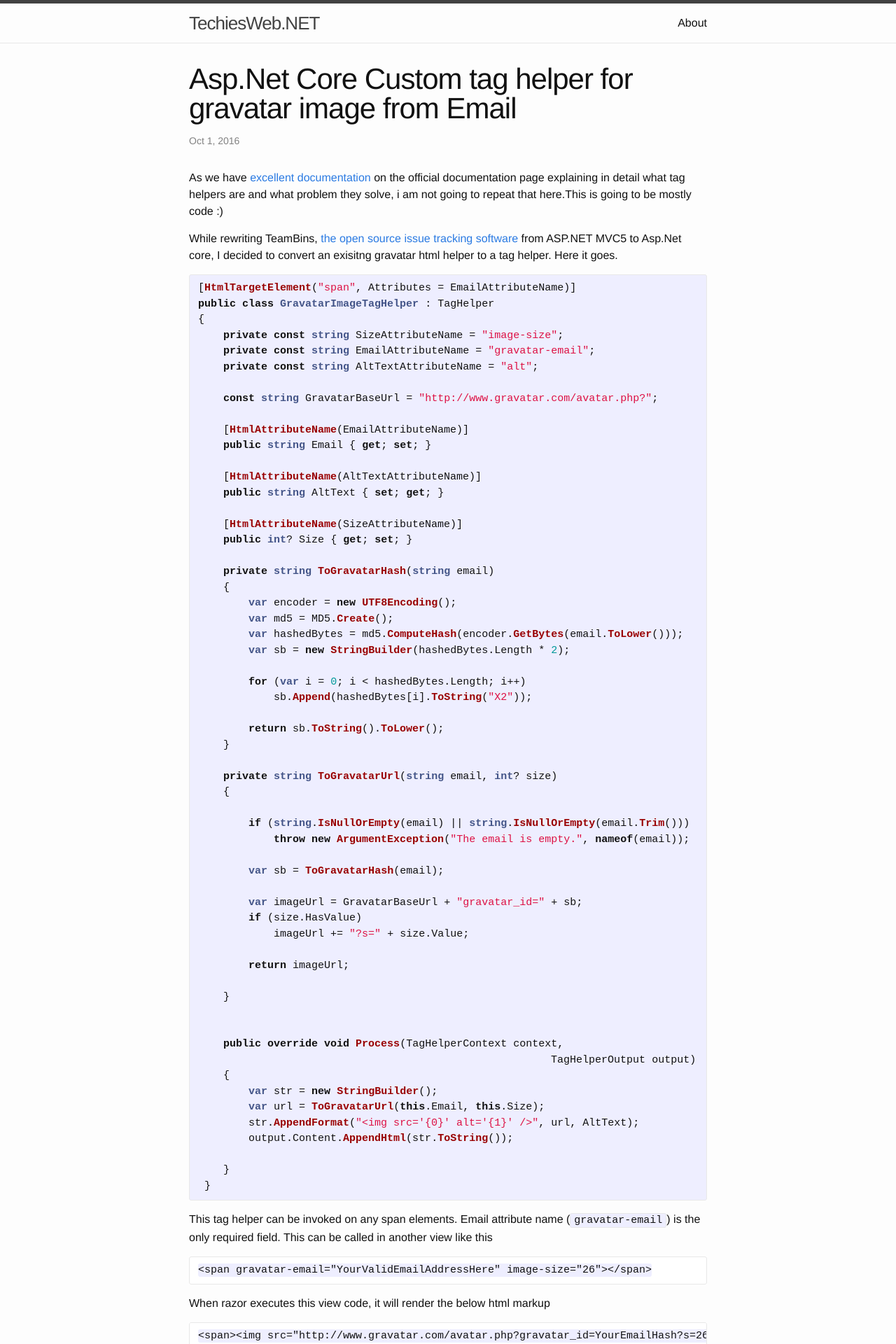
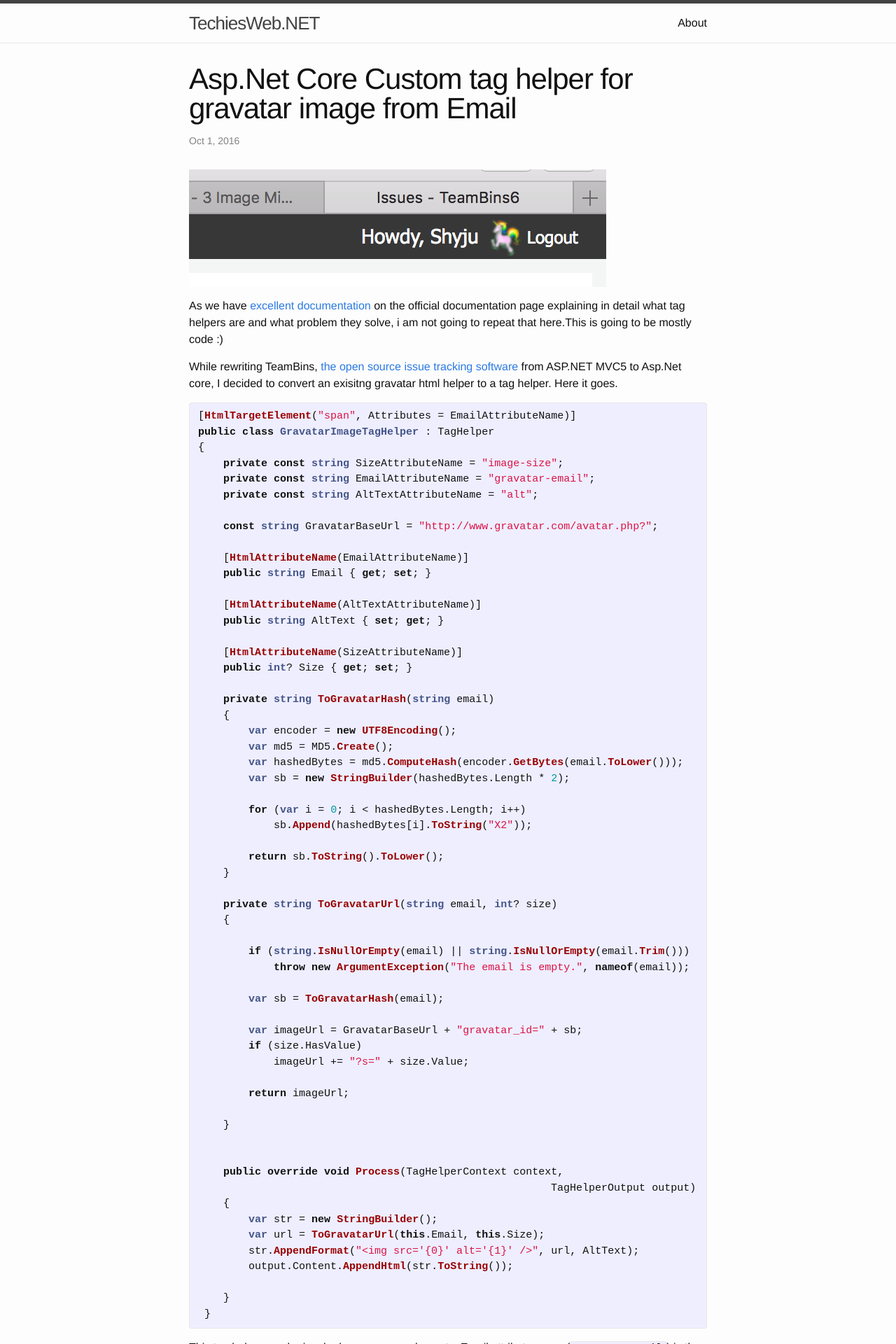
Before and after one commit to kshyju/techiesweb.net, a Jekyll site: the page built from _posts/2016-10-01-asp-net-core-custom-tag-helper-for-gravatar-image.md, in a window 1280 px wide. Shown: the top 1920 px of the page at 70% size. Built offline with Jekyll 4.4.1, drawn with Linux system fonts in a browser that asks for light colours.

Commit message:
Adding an image

```diff
--- a/_posts/2016-10-01-asp-net-core-custom-tag-helper-for-gravatar-image.md
+++ b/_posts/2016-10-01-asp-net-core-custom-tag-helper-for-gravatar-image.md
@@ -7,7 +7,7 @@ tags: [tag helpers, aspnetcore, gravatar]
 
 
 
-
+![My helpful screenshot]({{ site.url }}/assets/AspNetCoreGravatarTagHelper.png)
 
 As we have [excellent documentation](https://docs.asp.net/en/latest/mvc/views/tag-helpers/intro.html) on the official documentation page explaining  in detail what tag helpers are and what problem they solve, i am not going to repeat that here.This is going to be mostly code :)
 
```
Also changed, not shown: assets/AspNetCoreGravatarTagHelper.png (added).
